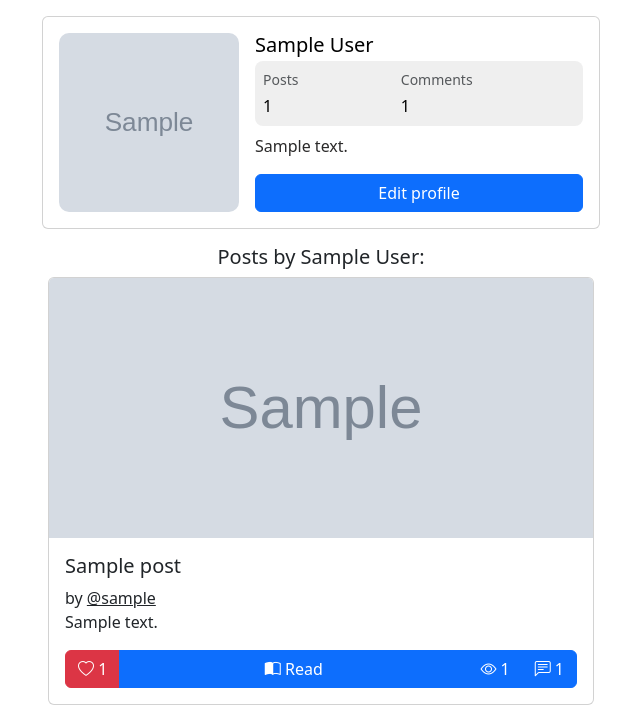
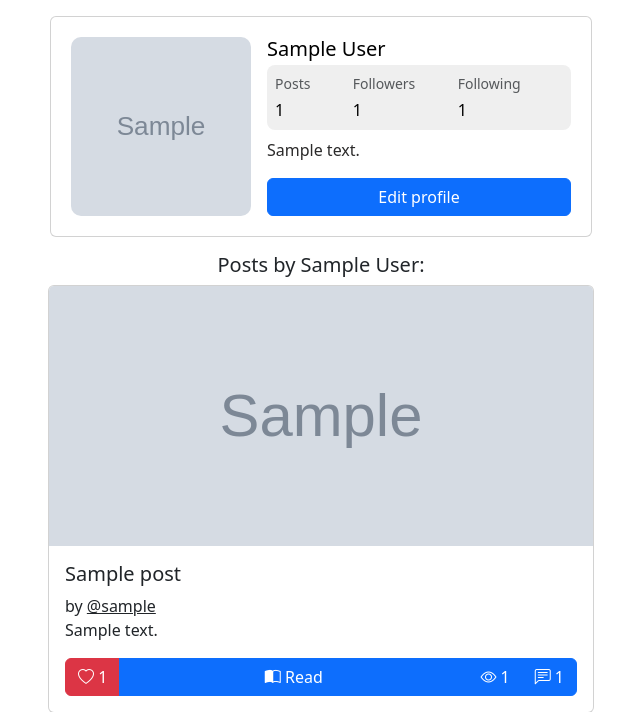
Before and after one commit to dmitlenko/studentflow, a Django app: page /profile/detail/1 in a window 1280 px wide. Shown: the part 56-768 px from the top of the page, without its empty margins (319-959 px from the left). Run offline with Django 4.2, Linux system fonts and the light colour scheme; a user stored in the database is signed in; tables that the repository leaves empty hold one stand-in row (values such as "Sample post"); grey boxes marked "Sample" are stand-in pictures.

Commit message:
Added followers and following count to user profile

```diff
--- a/base/templates/base/home.html
+++ b/base/templates/base/home.html
@@ -6,9 +6,9 @@
     <h5 class="text-center">Looks like there is nothing to see 😥</h5>
     {% endif %}
 
-    <div class="row row-cols-3 mb-4">
+    <div class="row mb-4">
     {% for post in object_list %}
-        {{post|post_card}}
+        {{post|post_card:'-md-4'}}
     {% endfor %}
     </div>
 </div>
--- a/base/templates/base/profile.html
+++ b/base/templates/base/profile.html
@@ -1,8 +1,8 @@
 {% extends 'index.html' %} {% block content %}
 {% load static %}
 {% load base_tags %}
-<div class="d-flex justify-content-center my-3">
-    <div class="card col-md-6">
+<div class="d-flex justify-content-center m-3 row">
+    <div class="card col-md-6 p-1">
         <div class="card-body">
             <div class="d-flex text-black">
                 {% if object.image %}
@@ -21,8 +21,12 @@
                             <p class="mb-0">{{posts.count}}</p>
                         </div>
                         <div class="flex-fill">
-                            <p class="small text-muted mb-1">Comments</p>
-                            <p class="mb-0">{{comments_count}}</p>
+                            <p class="small text-muted mb-1">Followers</p>
+                            <p class="mb-0">{{object|followers}}</p>
+                        </div>
+                        <div class="flex-fill">
+                            <p class="small text-muted mb-1">Following</p>
+                            <p class="mb-0">{{object|following}}</p>
                         </div>
                     </div>
                     <p class="mb-2 pb-1 flex-grow-1" style="color: #2b2a2a;">{{object.bio}}</p>
@@ -31,13 +35,13 @@
                         <a class="btn btn-primary flex-grow-1" href="{% url 'update_profile' pk=user.id %}">Edit
                             profile</a>
                         {% else %}
-                        <a href="{% url 'chat_with' user_id=object.id %}" class="btn btn-outline-primary w-50">
+                        <a href="{% url 'chat_with' user_id=object.id %}" class="btn btn-primary w-50">
                             <i class="bi bi-chat"></i> Chat</a>
                         {% if object|is_followed:request.user %}
                         <a href="{% url 'unfollow_user' pk=object.pk %}" class="btn btn-secondary w-50">
                             <i class="bi bi-person-fill-dash"></i> Unfollow</a>
                         {% else %}
-                        <a href="{% url 'follow_user' pk=object.pk %}" class="btn btn-secondary w-50">
+                        <a href="{% url 'follow_user' pk=object.pk %}" class="btn btn-outline-secondary w-50">
                             <i class="bi bi-person-fill-add"></i> Follow</a>
                         {% endif %}
                         {% endif %}
--- a/base/templatetags/base_tags.py
+++ b/base/templatetags/base_tags.py
@@ -15,3 +15,11 @@ def is_liked(post, user):
 @register.filter('post_card')
 def post_card(post, prefix=''):
     return render_to_string('base/items/post_card.html', {'post': post, 'prefix':prefix})
+
+@register.filter('followers')
+def followers(user):
+    return UserFollow.objects.filter(user=user).count()
+
+@register.filter('following')
+def followers(user):
+    return UserFollow.objects.filter(follower=user).count()
```
